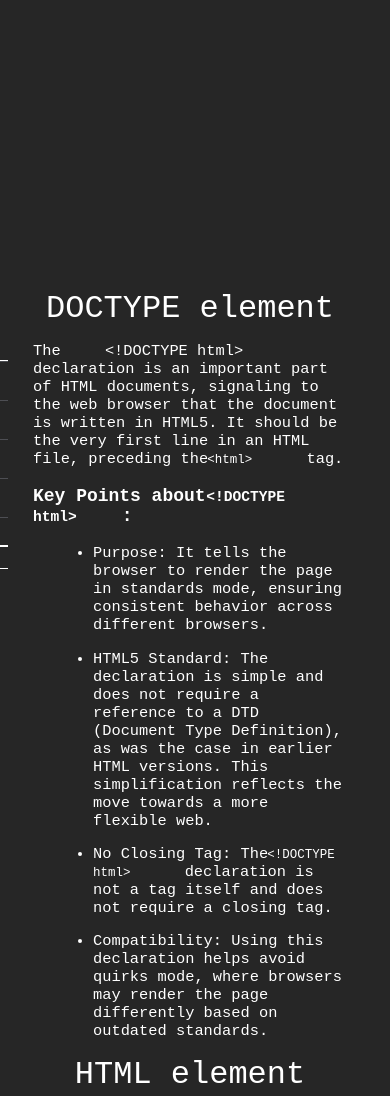
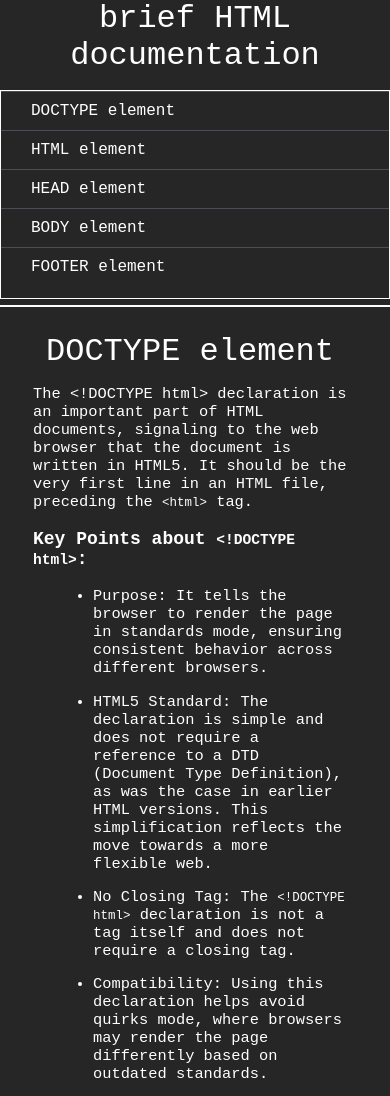
Before and after one commit to hanshal18/responsive-web-design, a plain HTML site: page technical-documantaion.html in a window 390 px wide. Shown: the top 1096 px of the page. Drawn offline with Linux system fonts and the light colour scheme.

Commit message:
Update technical-documantaion.html

```diff
--- a/technical-documantaion.html
+++ b/technical-documantaion.html
@@ -95,7 +95,6 @@ Your technical documentation should use at least one media query
         }
 
         @media only screen and (max-width: 815px) {
-  /* For mobile phones: */
   #navbar ul {
     border: 1px solid;
     height: 207px;
@@ -103,36 +102,29 @@ Your technical documentation should use at least one media query
 
   #navbar {
     background-color: #262626;
-    position: absolute;
+    position: fixed;
     top: 0;
     padding: 0;
     margin: 0;
     width: 100%;
-    max-height: 275px;
+    max-height: 305px;
     border: none;
-    z-index: -1;
+    z-index: 1;
     border-bottom: 2px solid;
   }
 
+  #DOCTYPE_element {
+    padding-top: 305px;
+  }
   #main-doc {
     position: relative;
     margin-left: 0px;
-    margin-top: 270px;
   }
 }
 
 @media only screen and (max-width: 400px) {
   #main-doc {
     margin-left: -10px;
-  }
-
-  code {
-    margin-left: -20px;
-    width: 100%;
-    padding: 15px;
-    padding-left: 10px;
-    padding-right: 45px;
-    min-width: 233px;
   }
 }
     </style>
```
